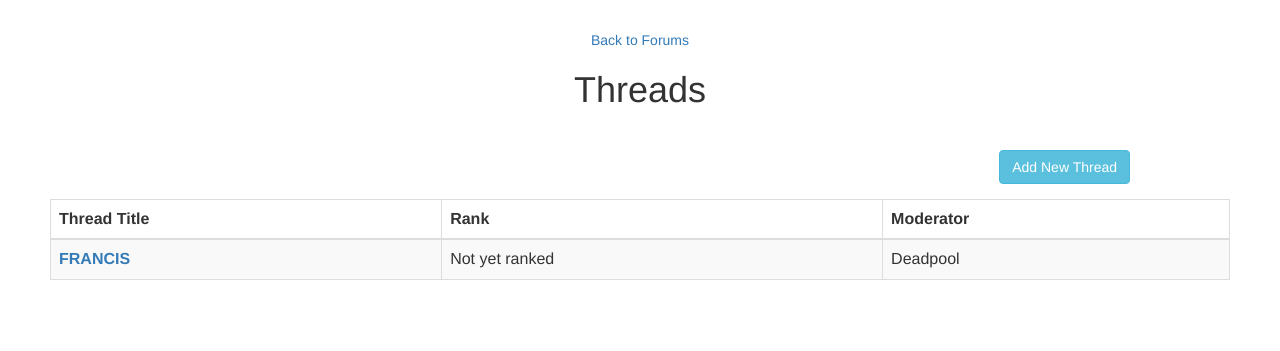
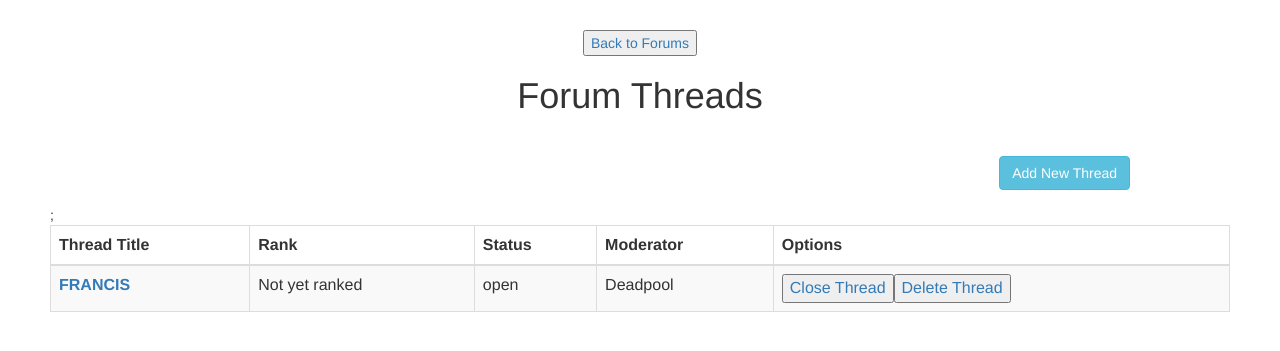
Before and after one commit to 05e46/DBProject, a PHP site: page /thread.php?id=4 in a window 1280 px wide. Shown: the part 52-403 px from the top of the page. Run offline with PHP 8.4, Linux system fonts and the light colour scheme; a user stored in the database is signed in; data comes from the database, SQL or seed files in the repository; data that the repository does not hold is empty; some libraries are stand-ins or nearby versions.

Commit message:
Threads now can be closed/opened/deleted

```diff
--- a/thread.php
+++ b/thread.php
@@ -8,25 +8,69 @@ $user = $_SESSION['user'];
 <body>
   <div class="flex-container">
     <div class="pull-left">
-      <a id="backToForum" href="/forum.php">Back to Forums</a>
-    <h1>Threads</h1>
+      <button><a id="backToForum" href="/forum.php">Back to Forums</a></button>
+      <h1>Forum Threads</h1>
   </div>
+  <div class="container">
+
+  <?php
+  if ($_SESSION['status'] == 'moderator' || $_SESSION['status'] == 'admin') {
+    //show the request forum button on bottom of page
+      echo '<button type="button" class="btn btn-info btn-md" data-toggle="modal" data-target="#createthread" style="float: right">Add New Thread</button>';
+  }
+  $_SESSION['threadID'] = $threadID;
+  $_SESSION['id'] = $id;
+
+  //$_SESSION['ranking'] = $rank;
+  ?>
+
+  <!-- Modal -->
+  <div class="modal fade" id="createthread" role="dialog">
+      <div class="modal-dialog">
+
+          <!-- Modal content-->
+          <form class="modal-content" action="threadcreate.php" method="POST">
+              <div class="modal-header">
+                  <button type="button" class="close" data-dismiss="modal">&times;</button>
+                  <h4 class="modal-title">New Thread</h4>
+              </div>
+              <div class="modal-body">
+                <input type="text" name="title" class="form-control" placeholder="Thread Name" required>
+                  <br />
+                <label>Forum No:</label>
+                <input type="text" name="forumId" value="<?php echo $_REQUEST['id'] ?>" readonly>
+              </div>
+              <div class="modal-footer">
+                  <button type="button" class="btn btn-default" data-dismiss="modal">Close</button>
+                  <button type="submit" name="submit" class="btn btn-primary">New Thread</button>
+              </div>
+          </div>
+      </div>
+  </div>
+
+
   <table class="table table-striped table-bordered table-hover">
       <thead>
         <tr>
           <th>Thread Title</th>
           <th>Rank</th>
+          <th>Status</th>
           <th>Moderator</th>
+          <?php
+            if (($_SESSION['status'] == "admin") || ($_SESSION['status'] == "moderator")){
+              echo '<th>Options</th>';
+            }
+          ?>
         </tr>
       </thead>
       <tbody>
         <?php
           $id = $_REQUEST['id'];
           //get the threadId, title, startuser and ranking from thread where the forumno is connect to number forum
-          $stmt = $db->prepare("SELECT threadID, Title, StartUser, ranking FROM Thread WHERE forumNo = ?");
+          $stmt = $db->prepare("SELECT threadID, Title, StartUser, ranking, Status FROM Thread WHERE forumNo = ?");
           $stmt->bind_param("s", $id);
           $stmt->execute();
-          $stmt->bind_result($threadID, $threadName, $starter, $rank);
+          $stmt->bind_result($threadID, $threadName, $starter, $rank, $status);
 
           while ($stmt->fetch() == TRUE) {
             echo '
@@ -67,48 +111,25 @@ $user = $_SESSION['user'];
                 }
               else {echo'<td>Not yet ranked</td>';}
               echo '
-            <td>'.$starter.'</td>
-            </tr>
-            ';
+              <td>'.$status.'</td>;
+              <td>'.$starter.'</td>';
+              if (($_SESSION['status'] == "admin") || ($_SESSION['status'] == "moderator")){
+                echo '<td>';
+                if ($status == "open"){
+                  echo '<button><a href="threadRequests.php?id='.$threadID.'&action=closed&forum='.$_REQUEST['id'].'">Close Thread</a></button>';
+                }
+                else if ($status == "closed"){
+                  echo '<button><a href="threadRequests.php?id='.$threadID.'&action=open&forum='.$_REQUEST['id'].'">Open Thread</a></button>';
+                }
+                echo '<button><a href="threadRequests.php?id='.$threadID.'&action=delete&forum='.$_REQUEST['id'].'">Delete Thread</a></button>';
+                echo '</td>';
+              }
+              echo '</tr>';
           }
           $stmt->close();
+          $db->close();
         ?>
-
-        <div class="container">
-
-        <?php
-        if ($_SESSION['status'] == 'moderator' || $_SESSION['status'] == 'admin') {
-          //show the request forum button on bottom of page
-            echo '<button type="button" class="btn btn-info btn-md" data-toggle="modal" data-target="#createthread" style="float: right">Add New Thread</button>';
-        }
-        $_SESSION['threadID'] = $threadID;
-        $_SESSION['id'] = $id;
-
-        //$_SESSION['ranking'] = $rank;
-        ?>
-
-        <!-- Modal -->
-        <div class="modal fade" id="createthread" role="dialog">
-            <div class="modal-dialog">
-
-                <!-- Modal content-->
-                <form class="modal-content" action="threadcreate.php" method="POST">
-                    <div class="modal-header">
-                        <button type="button" class="close" data-dismiss="modal">&times;</button>
-                        <h4 class="modal-title">New Thread</h4>
-                    </div>
-                    <div class="modal-body">
-                      <input type="text" name="title" class="form-control" placeholder="Thread Name" required>
-                        <br />
-                    </div>
-                    <div class="modal-footer">
-                        <button type="button" class="btn btn-default" data-dismiss="modal">Close</button>
-                        <button type="submit" name="submit" class="btn btn-primary">New Thread</button>
-                    </div>
-                </div>
-            </div>
-        </div>
-      </div>
       </tbody>
     </table>
+  </div>
 </body>
```
Also changed, not shown: forumcreate.php (+0 -11 lines), threadRequests.php (added, +43 -0 lines), threadcreate.php (+14 -16 lines). Lines whose indentation alone changed are shown as unchanged.
